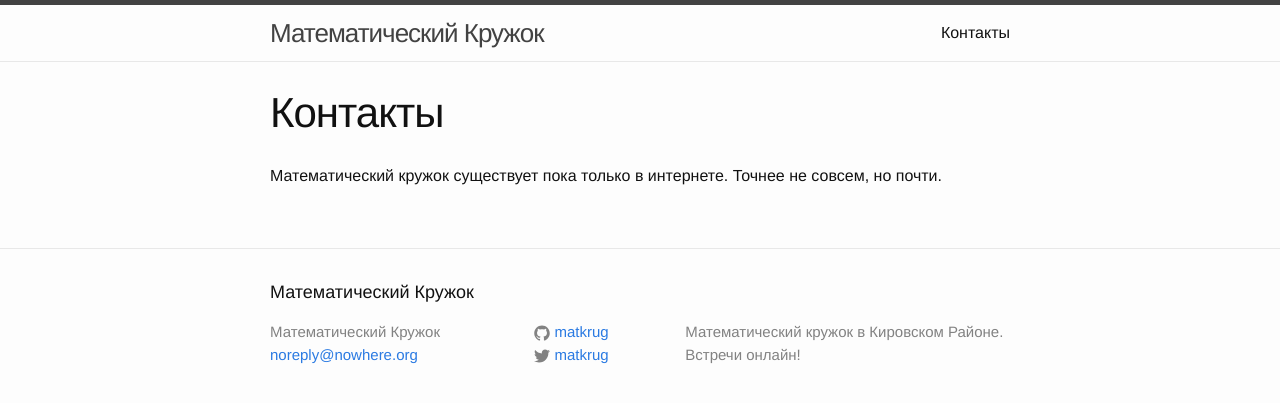
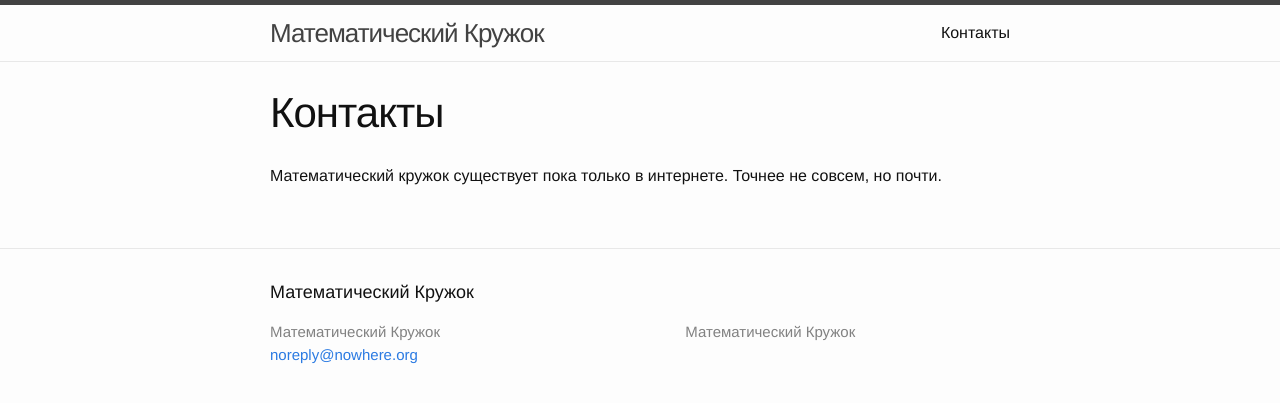
Before and after one commit to matkrug/matkrug.github.io, a Jekyll site: the page built from about.md, in a window 1280 px wide. Shown: the top 403 px of the page. Built offline with Jekyll 4.4.1, drawn with Linux system fonts in a browser that asks for light colours.

Commit message:
relocated

```diff
--- a/_config.yml
+++ b/_config.yml
@@ -2,12 +2,10 @@
 title: Математический Кружок
 email: noreply@nowhere.org
 description: > # this means to ignore newlines until "baseurl:"
-  Математический кружок в Кировском Районе. Встречи онлайн!
+  Математический Кружок
 
 baseurl: "" # the subpath of your site, e.g. /blog/
 url: "http://matkrug.com" # the base hostname & protocol for your site
-twitter_username: matkrug
-github_username:  matkrug
 
 # Build settings
 markdown: kramdown
```
